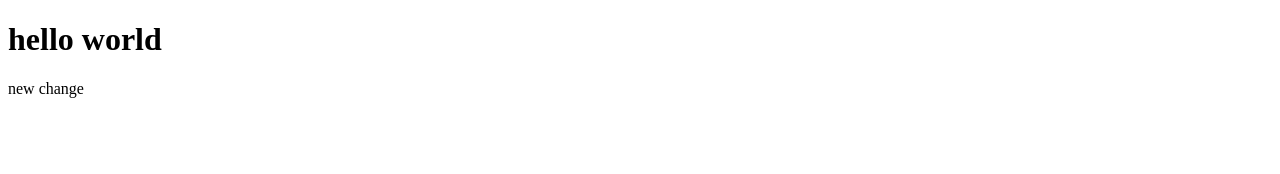
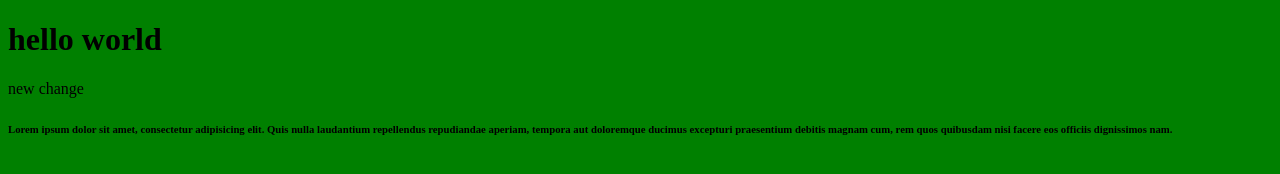
Before and after one commit to kuzmichov/site, a plain HTML site: page index.html in a window 1280 px wide. Drawn offline with Linux system fonts and the light colour scheme.

Commit message:
second commit

```diff
--- a/index.html
+++ b/index.html
@@ -3,10 +3,13 @@
 <head>
     <meta charset="UTF-8">
     <title>git test</title>
+    <link rel="stylesheet" href="style.css">
 </head>
 <body>
    <h1>hello world</h1>
    <p>new change</p>
 
+   <h6>Lorem ipsum dolor sit amet, consectetur adipisicing elit. Quis nulla laudantium repellendus repudiandae aperiam, tempora aut doloremque ducimus excepturi praesentium debitis magnam cum, rem quos quibusdam nisi facere eos officiis dignissimos nam.</h6>
+
 </body>
 </html>
--- /dev/null
+++ b/style.css
@@ -0,0 +1,3 @@
+body {
+    background-color: green;
+}
```
